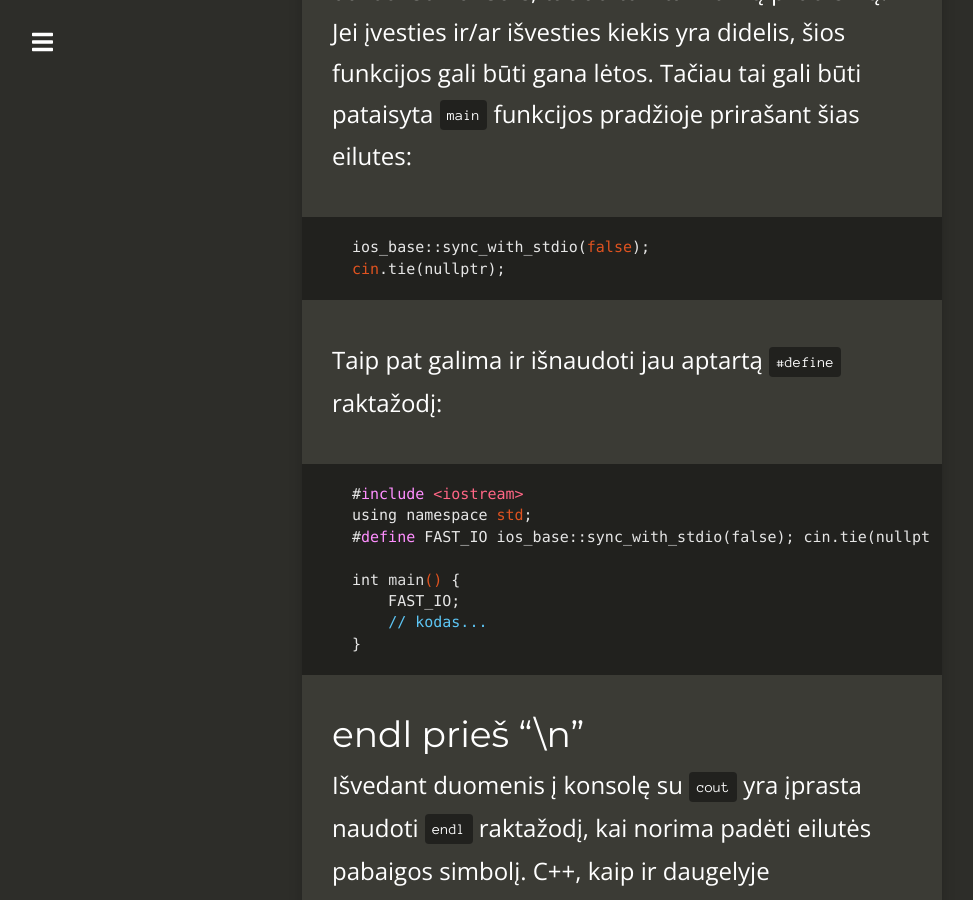
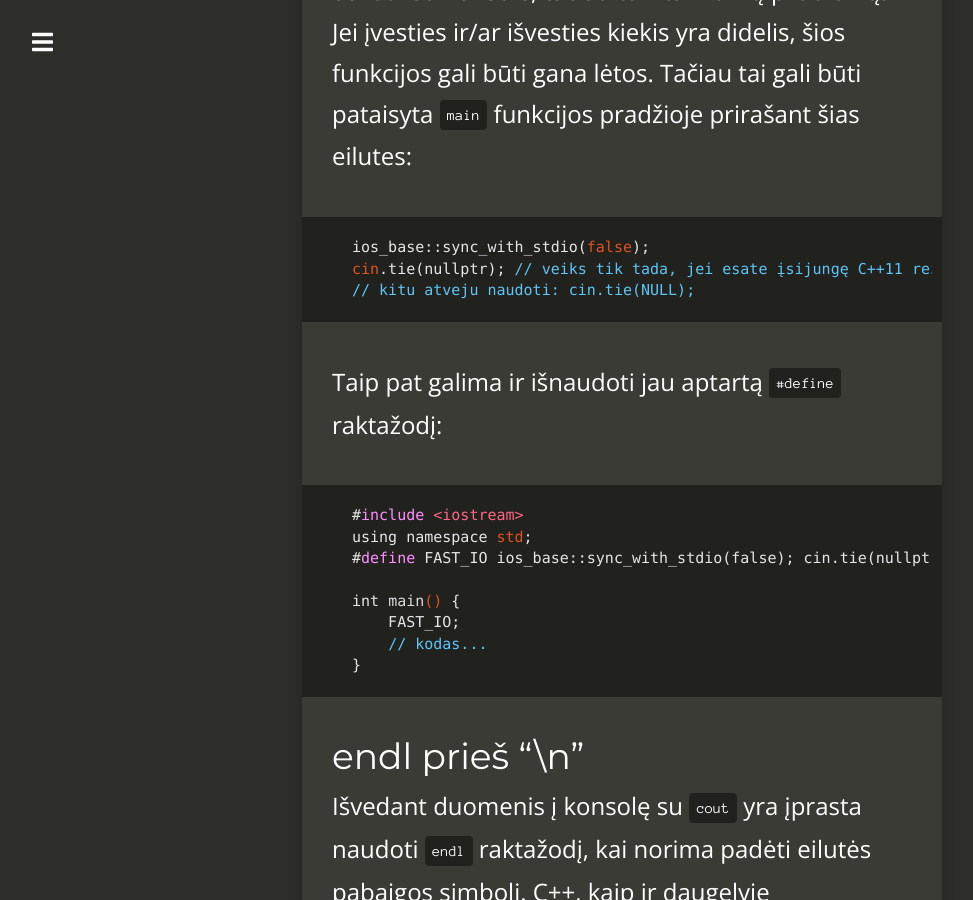
Before and after one commit to vstrimaitis/siom-cpp, a Jekyll site: the page built from _posts/2019-01-12-patarimai-olimpiadoms.md, in a window 1280 px wide and 900 px high, scrolled down 4090 px. Shown: the whole window, without its empty margins (18-991 px from the left). Built offline with Jekyll 4.4.1, drawn with Linux system fonts in a browser that asks for light colours; nearby versions of some CDN libraries.

Commit message:
Updated tips for faster IO

```diff
--- a/_posts/2019-01-12-patarimai-olimpiadoms.md
+++ b/_posts/2019-01-12-patarimai-olimpiadoms.md
@@ -124,7 +124,8 @@ funkcijos gali būti gana lėtos. Tačiau tai gali būti pataisyta `main` funkci
 
 {% highlight c++ %}
 ios_base::sync_with_stdio(false);
-cin.tie(nullptr);
+cin.tie(nullptr); // veiks tik tada, jei esate įsijungę C++11 režimą
+// kitu atveju naudoti: cin.tie(NULL);
 {% endhighlight %}
 
 Taip pat galima ir išnaudoti jau aptartą `#define` raktažodį:
```
